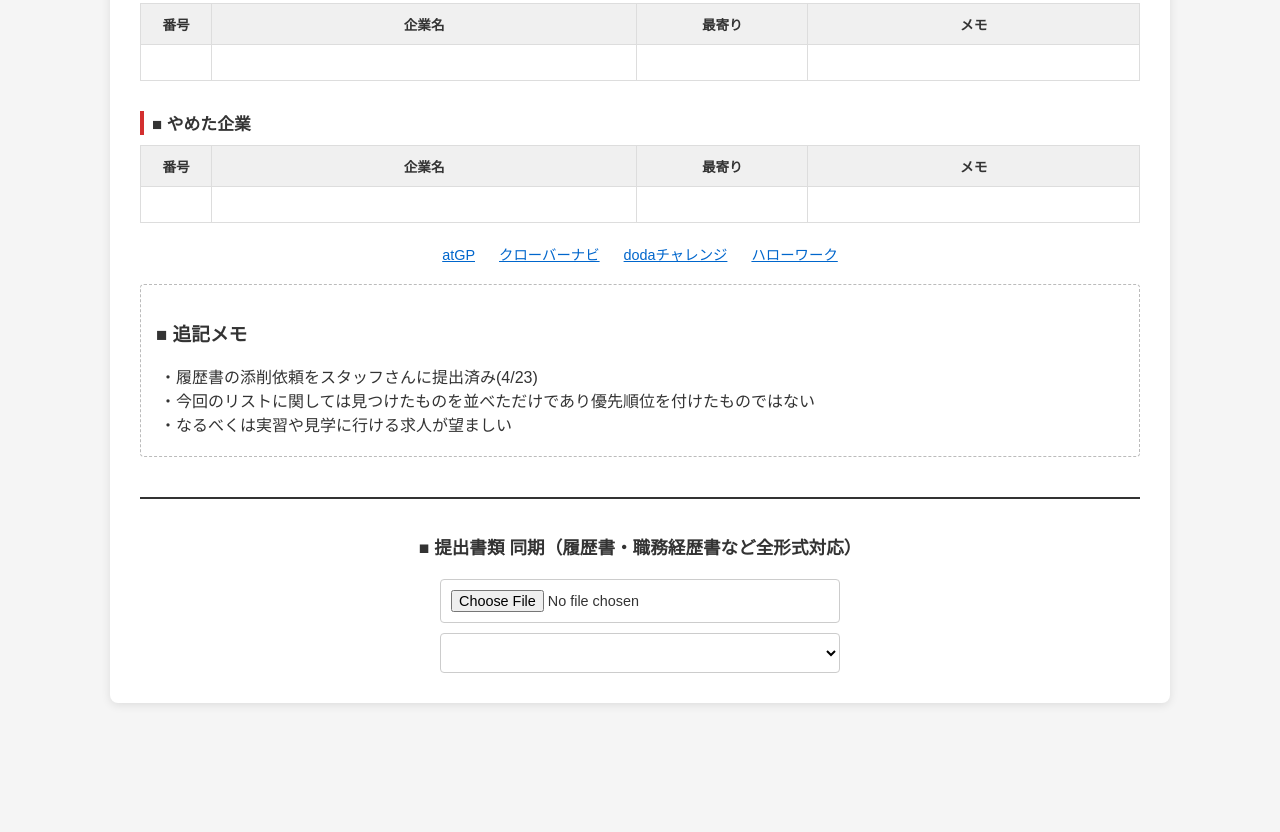
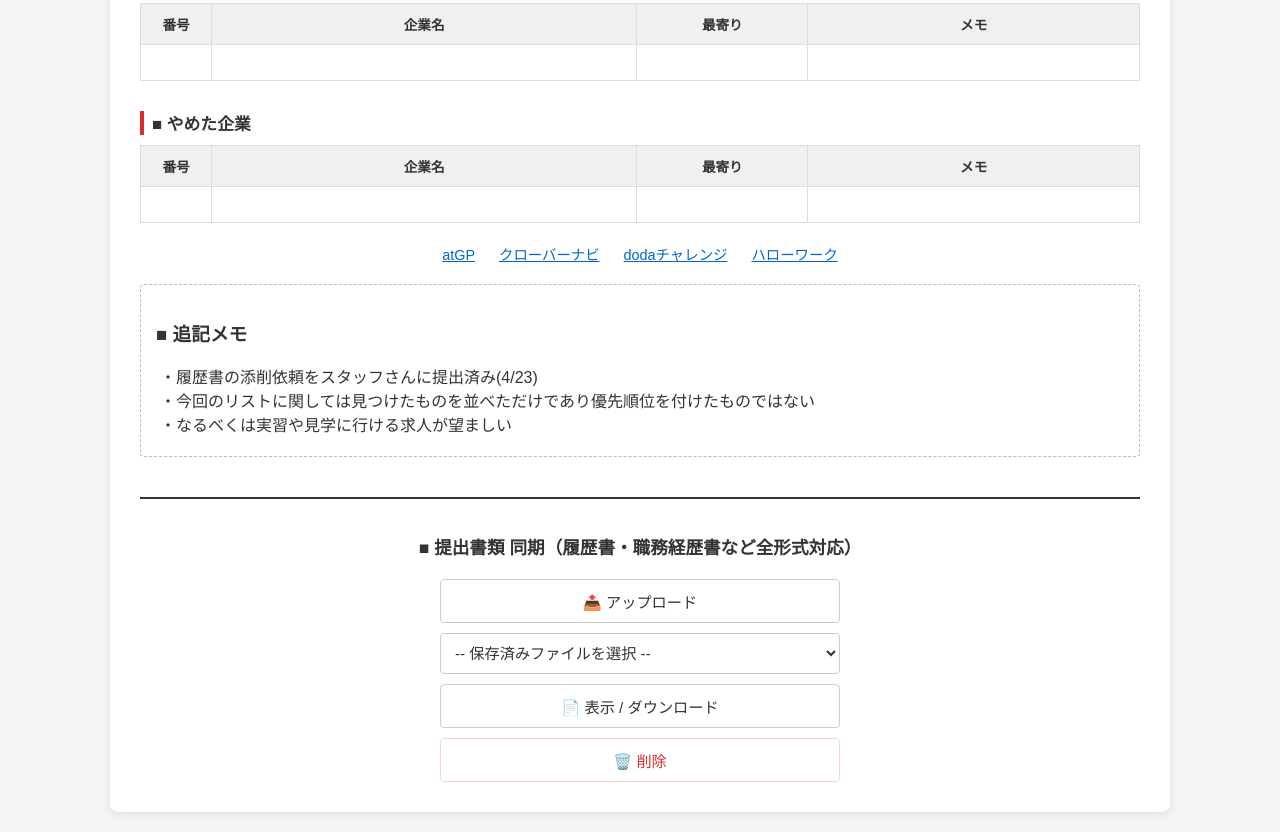
Before and after one commit to miki0113/Job-hunting, a website: page index.html in a window 1280 px wide. Shown: the part 840-1672 px from the top of the page. Before the commit the page ends 1563 px from the top, so only its background shows below. Drawn offline with Linux system fonts and the light colour scheme; no server answers.

Commit message:
Refactor file upload and button designs in HTML

```diff
--- a/index.html
+++ b/index.html
@@ -25,13 +25,13 @@
         .memo-section { border: 1px dashed #bbb; padding: 15px; margin-bottom: 30px; border-radius: 4px; }
         .memo-section ul { padding-left: 20px; margin: 5px 0; list-style-type: "・"; }
 
-        /* 同期セクション：元通りの綺麗なボタンデザインを復元 */
+        /* 同期セクション */
         .sync-section { border-top: 2px solid #333; padding-top: 20px; margin-top: 40px; text-align: center; }
         .sync-section h2 { font-size: 1.1em; margin-bottom: 20px; }
         .control-box { display: flex; flex-direction: column; align-items: center; gap: 10px; max-width: 400px; margin: auto; }
 
-        /* 元の綺麗なグレー枠の四角いボタンデザイン */
-        .control-box select, .control-box input[type="file"] {
+        /* グレー枠の四角い幅広ボタンとプルダウンのデザイン */
+        .control-box select, .control-box button {
             width: 100%;
             padding: 10px;
             border-radius: 4px;
@@ -39,9 +39,17 @@
             cursor: pointer;
             box-sizing: border-box;
             background-color: #fff;
-            font-size: 0.9em;
+            font-size: 0.95em;
+            display: flex;
+            align-items: center;
+            justify-content: center;
+            gap: 8px;
+            color: #333;
         }
-        .control-box input[type="file"] {
+        /* 削除ボタンのデザイン */
+        .control-box .delete-btn {
+            color: #d32f2f;
+            border-color: #ffcdd2;
             background-color: #fff;
         }
     </style>
@@ -129,9 +137,15 @@
         <div class="sync-section">
             <h2>■ 提出書類 同期（履歴書・職務経歴書など全形式対応）</h2>
             <div class="control-box">
-                <input type="file" id="file-input" onchange="handleUpload()">
-                <select id="common-select" onchange="handleView()">
+                <button onclick="handleUpload()">📤 アップロード</button>
+
+                <select id="common-select">
+                    <option value="">-- 保存済みファイルを選択 --</option>
                 </select>
+
+                <button onclick="handleView()">📄 表示 / ダウンロード</button>
+
+                <button class="delete-btn" onclick="handleDelete()">🗑️ 削除</button>
             </div>
         </div>
     </div>
@@ -169,23 +183,39 @@
             }
         }
 
+        // 画面上には出さない「不可視のinput」を動的に生成し、PCのファイル選択画面を開く仕組み
         async function handleUpload() {
-            const input = document.getElementById('file-input');
-            if (!input.files[0]) return;
+            const tempInput = document.createElement('input');
+            tempInput.type = 'file';
+            tempInput.onchange = async () => {
+                if (!tempInput.files[0]) return;
                 const formData = new FormData();
-            formData.append('file', input.files[0]);
+                formData.append('file', tempInput.files[0]);
                 try {
                     await fetch('/api/upload', { method: 'POST', body: formData });
-                input.value = '';
-                await loadFileList();
+                    await loadFileList(); // 完了後にリストを再読み込み
                 } catch (e) {
                     alert('アップロードに失敗しました');
                 }
+            };
+            tempInput.click(); // これでPCのエクスプローラー等が開きます
         }
 
         function handleView() {
             const name = document.getElementById('common-select').value;
-            if (name) openFile(name);
+            if (!name) return alert('ファイルを選択してください');
+            openFile(name);
+        }
+
+        async function handleDelete() {
+            const name = document.getElementById('common-select').value;
+            if (!name || !confirm('消しますか？')) return;
+            try {
+                await fetch('/api/files/' + encodeURIComponent(name), { method: 'DELETE' });
+                await loadFileList();
+            } catch (e) {
+                alert('削除に失敗しました');
+            }
         }
 
         loadFileList();
```
Lines whose indentation alone changed are shown as unchanged.
